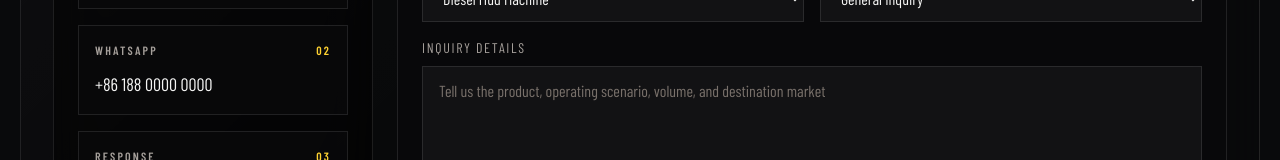
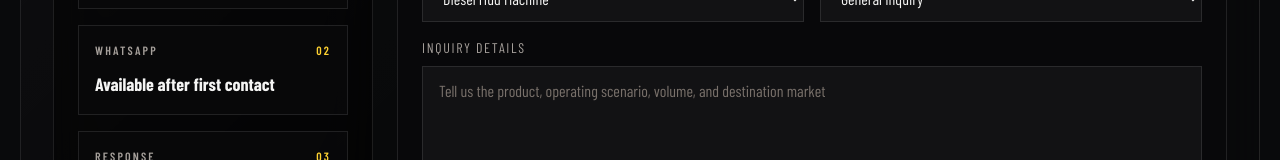
Before and after one commit to YSBZ/JY, a React (Vite) app: page /contact in a window 1280 px wide. Shown: the part 577-737 px from the top of the page. Built offline with nearby package versions, Linux system fonts and the light colour scheme.

Commit message:
feat: soften placeholder contact details

```diff
--- a/src/content/site.ts
+++ b/src/content/site.ts
@@ -771,7 +771,7 @@ export const contactCopy = {
       'The contact flow should stay direct. Email, WhatsApp, and a lightweight form are enough for the first release.',
     channels: [
       ['Email', 'sales@jiuyumachinery.com'],
-      ['WhatsApp', '+86 188 0000 0000'],
+      ['WhatsApp', 'Available after first contact'],
       ['Response', 'Structured replies within one business day'],
     ],
   },
@@ -781,7 +781,7 @@ export const contactCopy = {
       '首版联系链路保持直接高效即可。邮箱、WhatsApp 和轻量表单已经足够承接第一批海外访客。',
     channels: [
       ['邮箱', 'sales@jiuyumachinery.com'],
-      ['WhatsApp', '+86 188 0000 0000'],
+      ['WhatsApp', '初次联系后提供'],
       ['响应', '一个工作日内进行结构化回复'],
     ],
   },
@@ -791,7 +791,7 @@ export const contactCopy = {
       'يجب أن يبقى مسار التواصل مباشرًا. البريد الإلكتروني وWhatsApp والنموذج الخفيف تكفي للنسخة الأولى.',
     channels: [
       ['البريد', 'sales@jiuyumachinery.com'],
-      ['واتساب', '+86 188 0000 0000'],
+      ['واتساب', 'متاح بعد أول تواصل'],
       ['الاستجابة', 'رد منظم خلال يوم عمل واحد'],
     ],
   },
@@ -801,7 +801,7 @@ export const contactCopy = {
       'Контактный путь должен оставаться прямым. Email, WhatsApp и легкая форма достаточно хороши для первой версии.',
     channels: [
       ['Email', 'sales@jiuyumachinery.com'],
-      ['WhatsApp', '+86 188 0000 0000'],
+      ['WhatsApp', 'Доступен после первого контакта'],
       ['Ответ', 'Структурированный ответ в течение одного рабочего дня'],
     ],
   },
--- a/src/views/ContactPage.tsx
+++ b/src/views/ContactPage.tsx
@@ -34,7 +34,7 @@ export function ContactPage() {
                       <a className="text-lg text-stone-100 transition hover:text-amber-300" href={`mailto:${value}`}>
                         {value}
                       </a>
-                    ) : label.toLowerCase().includes('whatsapp') || label.includes('واتساب') ? (
+                    ) : (label.toLowerCase().includes('whatsapp') || label.includes('واتساب')) && /\d/.test(value) ? (
                       <a
                         className="text-lg text-stone-100 transition hover:text-amber-300"
                         href={`https://wa.me/${value.replace(/[^\d]/g, '')}`}
@@ -43,6 +43,8 @@ export function ContactPage() {
                       >
                         {value}
                       </a>
+                    ) : label.toLowerCase().includes('whatsapp') || label.includes('واتساب') ? (
+                      <strong className="text-lg text-stone-100">{value}</strong>
                     ) : (
                       <strong className="text-lg text-stone-100">{value}</strong>
                     )}
```
